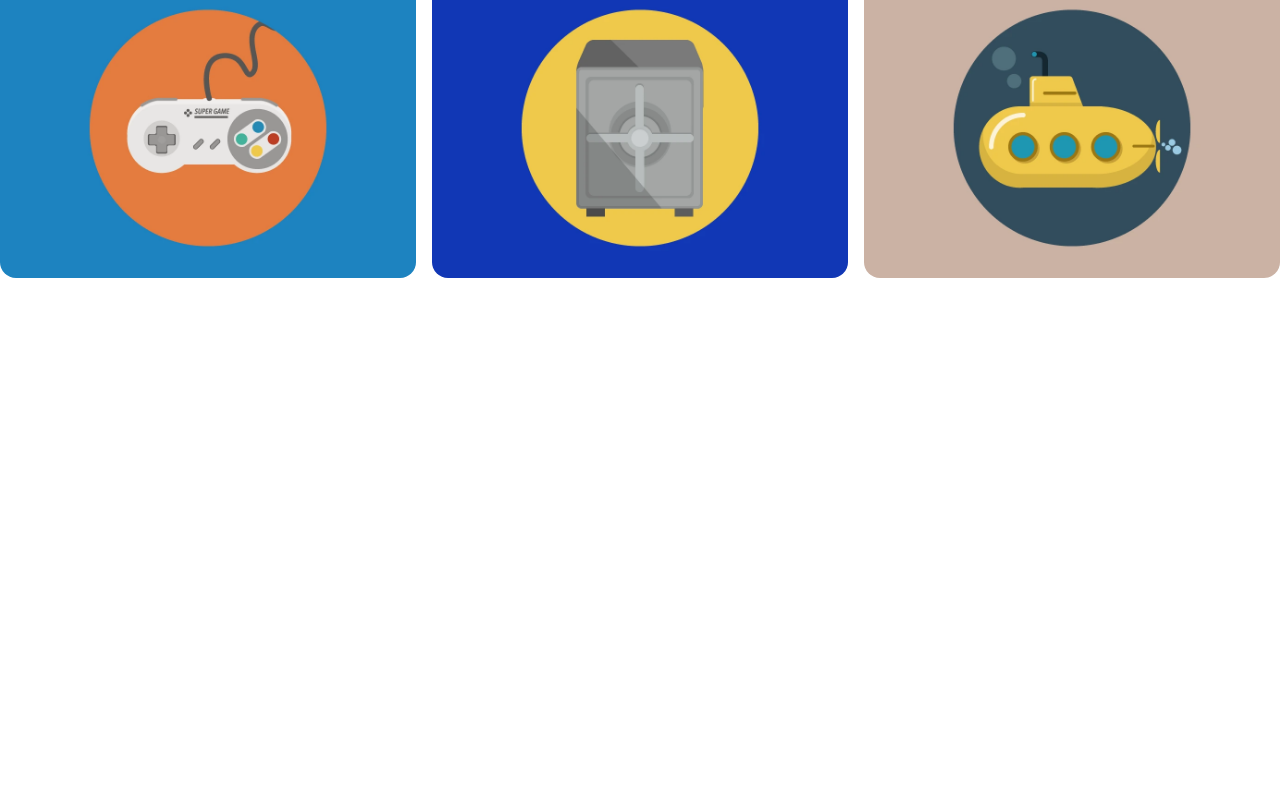
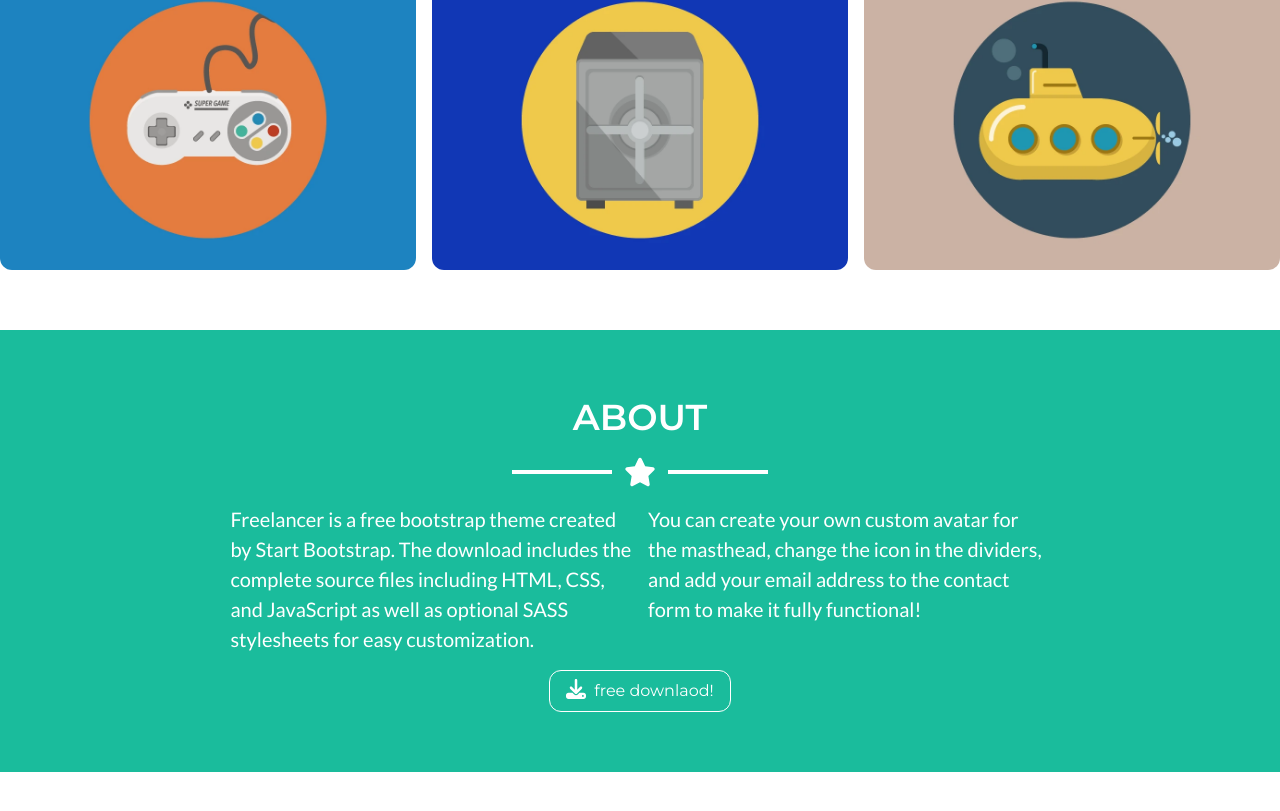
Before and after one commit to HananQerem1/react-freelancer-portfolio, a React (Vite) app: page / in a window 1280 px wide. Shown: the part 1317-2128 px from the top of the page. Before the commit the page ends 1757 px from the top, so only its background shows below. Built offline with nearby package versions, Linux system fonts and the light colour scheme.

Commit message:
add about section

```diff
--- a/src/components/about/About.jsx
+++ b/src/components/about/About.jsx
@@ -1,6 +1,25 @@
 function About(){
     return<>
-    <h2>about</h2>
+        <section className="bg-bg-secondary py-15 w-full">
+            <div className="column-center gap-4 w-[80%] center mx-auto">
+                <div className="column-center gap-3 w-full">
+                    <h2 className="text-primary">about</h2>
+                    <div className="center gap-1 xs:gap-3 w-[50%] xs:w-[45%] sm:w-[40%] lg:w-[35%] xl:w-[25%]">
+                        <div className="h-1 bg-primary w-full"></div>
+                        <img src="./src/assets/icons/star-white.svg" className='size-6 xs:size-8'/>
+                        <div className="h-1 bg-primary w-full"></div>
+                    </div>
+                </div>
+                <div className="grid grid-cols-1 lg:grid-cols-2 gap-4 text-left xs:w-[80%]">
+                    <p>Freelancer is a free bootstrap theme created by Start Bootstrap. The download includes the complete source files including HTML, CSS, and JavaScript as well as optional SASS stylesheets for easy customization.</p>
+                    <p>You can create your own custom avatar for the masthead, change the icon in the dividers, and add your email address to the contact form to make it fully functional!</p>
+                </div>
+                <button className="border border-primary px-4 py-2 rounded-xl flex gap-2">
+                    <img src="./src/assets/icons/download.svg" className="size-5"/>
+                    free downlaod!
+                </button>
+            </div>
+        </section>
     </>
 }
 export default About;
--- a/src/components/hero/Hero.jsx
+++ b/src/components/hero/Hero.jsx
@@ -5,7 +5,7 @@ function Hero(){
             <h1>start bootstrap</h1>
             <div className="center gap-1 xs:gap-3 w-[50%] xs:w-[45%] sm:w-[40%] lg:w-[35%] xl:w-[25%]">
                 <div className="h-1 bg-primary w-full"></div>
-                <img src="./src/assets/icons/star-white.svg" className='size-8 xs:size-10'/>
+                <img src="./src/assets/icons/star-white.svg" className='size-6 xs:size-8'/>
                 <div className="h-1 bg-primary w-full"></div>
             </div>
             <p>Graphic Artist - Web Designer - Illustrator</p>
--- a/src/components/portfolio/Portfolio.jsx
+++ b/src/components/portfolio/Portfolio.jsx
@@ -1,9 +1,9 @@
 function Portfolio(){
     return <>
-        <div className="container column-center gap-4 pt-15 w-full">
+        <div className="container column-center gap-4 py-15 w-full">
             <div className="column-center gap-3 color-secondary w-full">
                 <h2 className="text-secondary">portfolio</h2>
-                <div className="center gap-1 xs:gap-3 w-[40%] xs:w-[30%] sm:w-[25%] lg:w-[20%] xl:w-[12%]">
+                <div className="center gap-1 xs:gap-3 w-[50%] xs:w-[45%] sm:w-[40%] lg:w-[35%] xl:w-[25%]">
                     <div className="h-1 bg-secondary w-full"></div>
                     <img src="./src/assets/icons/star.svg" className='size-6 xs:size-8'/>
                     <div className="h-1 bg-secondary w-full"></div>
--- a/src/index.css
+++ b/src/index.css
@@ -26,7 +26,7 @@
     }
     p{
         @apply font-[Lato];
-        @apply text-[16px] sm:text-[17px] md:text-[18px] lg:text-[20px];
+        @apply text-[14px] xs:text-[16px] sm:text-[20px];
     }
      h1{
         @apply uppercase font-semibold;
@@ -58,7 +58,7 @@
         @apply grid grid-cols-1 xs:grid-cols-2 md:grid-cols-3 gap-x-4 gap-y-7;
     }
     .card-img{
-        @apply rounded-2xl overflow-hidden;
+        @apply rounded-xl overflow-hidden;
     }
 }
 @layer components{
```
Also changed, not shown: src/assets/icons/download.svg (added).
